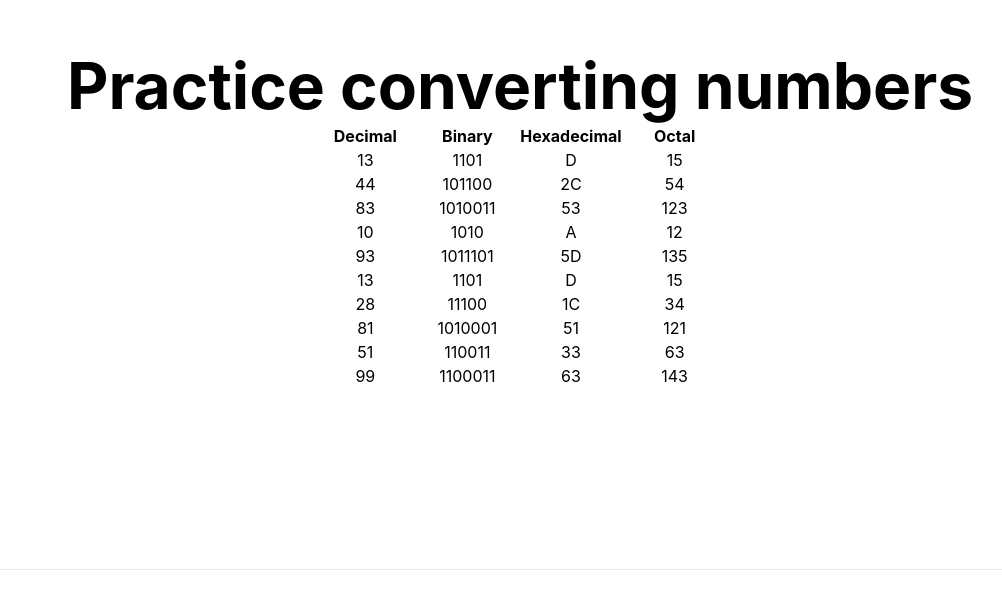
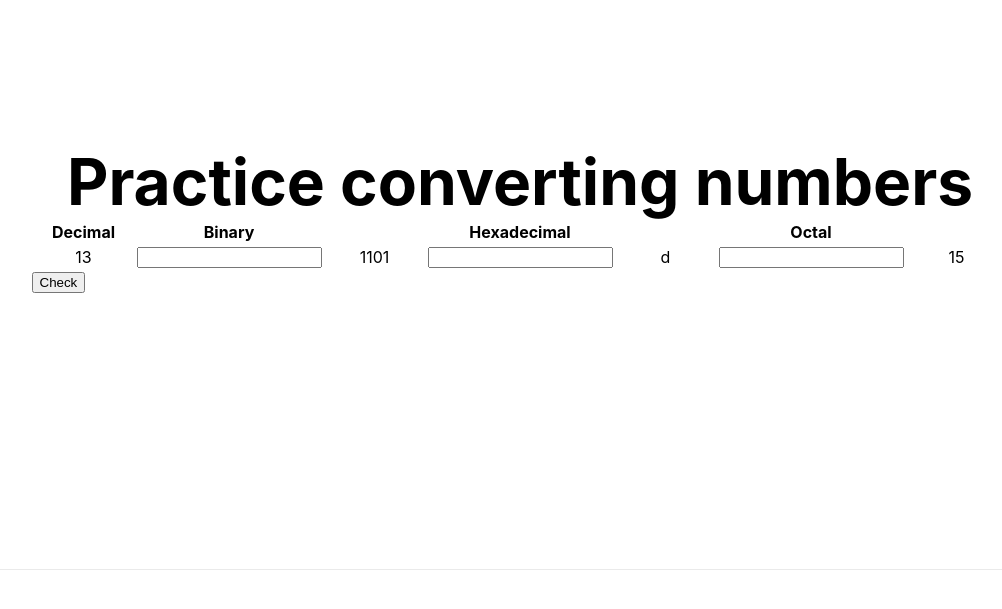
Before and after one commit to robertjhull/numbering-systems, a Next.js app: page / in a window 1280 px wide. Shown: the part 131-740 px from the top of the page, without its empty margins (120-1122 px from the left). Built offline with nearby package versions, Linux system fonts and the light colour scheme.

Commit message:
form and useState

```diff
--- a/pages/index.js
+++ b/pages/index.js
@@ -1,8 +1,27 @@
-import Head from 'next/head'
-import styles from '../styles/Home.module.css'
+import { useState } from 'react';
+import Head from 'next/head';
+import styles from '../styles/Home.module.css';
 
-export default function Home() {
-  const nums = Array(10).fill().map(() => ~~(Math.random() * 100));
+const nums = Array(1).fill().map(() => ~~(Math.random() * 100));
+
+const Home = () => {
+
+  const correct = <svg xmlns="http://www.w3.org/2000/svg" width="16" height="16" fill="green" class="bi bi-check" viewBox="0 0 16 16"><path d="M10.97 4.97a.75.75 0 0 1 1.07 1.05l-3.99 4.99a.75.75 0 0 1-1.08.02L4.324 8.384a.75.75 0 1 1 1.06-1.06l2.094 2.093 3.473-4.425a.267.267 0 0 1 .02-.022z"/></svg>
+
+  const wrong = <svg xmlns="http://www.w3.org/2000/svg" width="16" height="16" fill="red" class="bi bi-x" viewBox="0 0 16 16"><path d="M4.646 4.646a.5.5 0 0 1 .708 0L8 7.293l2.646-2.647a.5.5 0 0 1 .708.708L8.707 8l2.647 2.646a.5.5 0 0 1-.708.708L8 8.707l-2.646 2.647a.5.5 0 0 1-.708-.708L7.293 8 4.646 5.354a.5.5 0 0 1 0-.708z"/></svg>
+
+  let [binAnswer, setBinAnswer] = useState(0);
+
+  const checkAnswers = (e) => {
+    e.preventDefault();
+    if (binAnswer == nums[0].toString(2)) {
+      console.log("Correct!");
+    }
+    else {
+      console.log("inccorect");
+    }
+  }
+
   return (
     <div className={styles.container}>
       <Head>
@@ -13,25 +32,36 @@ export default function Home() {
         <h1 className={styles.title}>
           Practice converting numbers
         </h1>
+      <form onSubmit={ checkAnswers }>
         <table>
           <thead>
             <tr>
               <th>Decimal</th>
               <th>Binary</th>
+              <th></th>
               <th>Hexadecimal</th>
+              <th></th>
               <th>Octal</th>
+              <th></th>
             </tr>
           </thead>
+          <tbody>
         {
           nums.map((num, i) =>
           <tr key={i}>
             <td>{num}</td>
+            <td><input type="text" name={"bin" + i} onChange={ e => setBinAnswer(e.target.value) }></input></td>
             <td>{num.toString(2)}</td>
-          <td>{num.toString(16).toUpperCase()}</td>
+            <td><input type="text" name={"hex" + i}></input></td>
+            <td>{num.toString(16)}</td>
+            <td><input type="text" name={"oct" + i}></input></td>
             <td>{num.toString(8)}</td>
           </tr>)
         }
+        </tbody>
         </table>
+        <input type="submit" value="Check"></input>
+      </form>
       </main>
 
       <footer className={styles.footer}>
@@ -39,3 +69,5 @@ export default function Home() {
     </div>
   )
 }
+
+export default Home;
```
Lines whose indentation alone changed are shown as unchanged.
